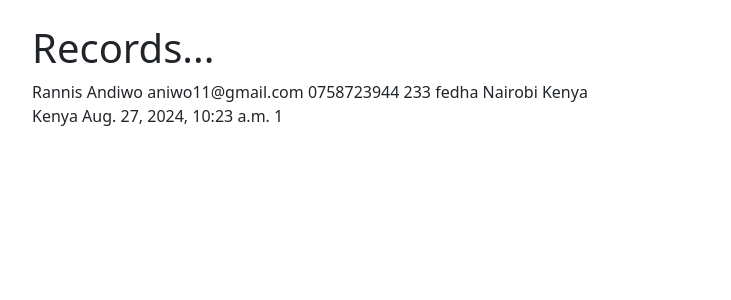
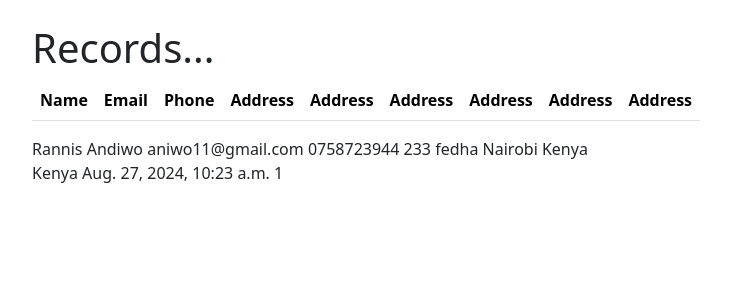
Before and after one commit to Kariuki11/Customer-Relationship-Management-app, a Django app: template crm/website/templates/website/home.html in a window 1280 px wide. Shown: the part 56-356 px from the top of the page, without its empty margins (329-1060 px from the left). Run offline with Django 5.2, Linux system fonts and the light colour scheme; the template is opened without the code that fills it: values that come from a table or form of the project are taken from there, others are empty; a user stored in the database is signed in; data comes from the database, SQL or seed files in the repository; parts of the project's set-up code (start-up, migrations or seed data) failed here and were passed over.

Commit message:
"Added table structure to home.html template for authenticated users"

```diff
--- a/crm/website/templates/website/home.html
+++ b/crm/website/templates/website/home.html
@@ -7,6 +7,31 @@
 {% if user.is_authenticated %}
 
     <h1>Records...</h1>
+
+    <table class="table">
+        <thead>
+          <tr>
+            <th scope="col">Name</th>
+            <th scope="col">Email</th>
+            <th scope="col">Phone</th>
+            <th scope="col">Address</th>
+            <th scope="col">Address</th>
+            <th scope="col">Address</th>
+            <th scope="col">Address</th>
+            <th scope="col">Address</th>
+            <th scope="col">Address</th>
+          </tr>
+        </thead>
+        <tbody>
+          <tr>
+
+
+            </tr>
+            </tbody>
+        </table>
+
+
+
     {% if records %}
         {% for record in records %}
             {{ record.first_name }}
```
